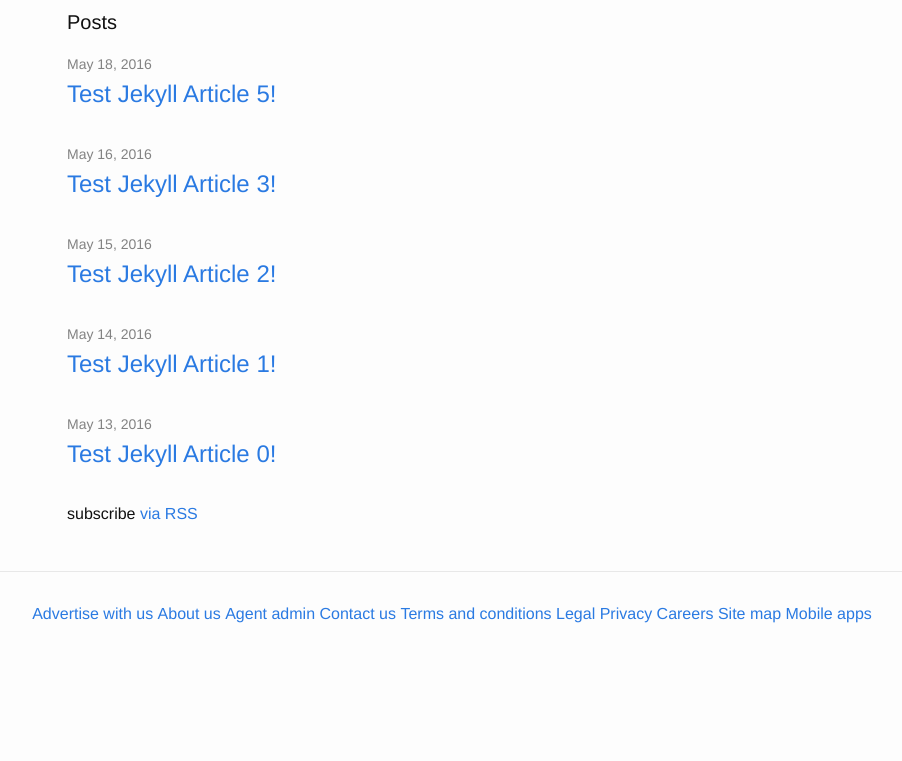
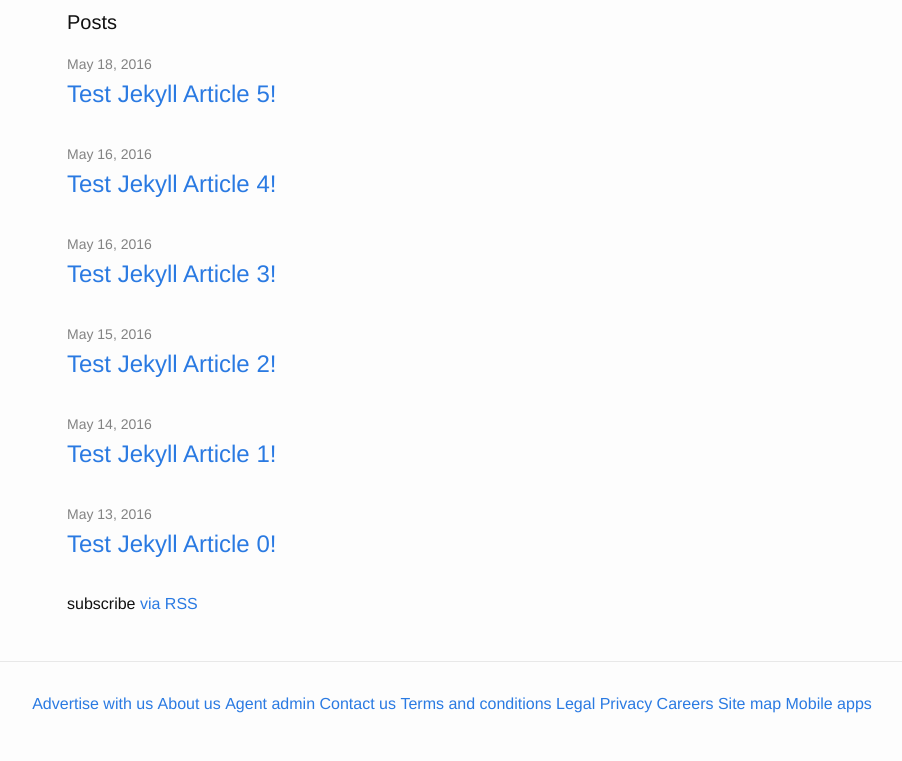
Before and after one commit to cuijiao/my-awesome-site, a Jekyll site: the page built from index.md, in a window 1280 px wide. Shown: the part 183-944 px from the top of the page, without its empty margins (203-1105 px from the left). Built offline with Jekyll 4.4.1, drawn with Linux system fonts in a browser that asks for light colours; a file with an impossible date is left out; before the commit the page ends 900 px from its top, so only the background shows below that.

Commit message:
fix wrong markdown file

```diff
--- a/_posts/2016-05-17-test-jekyll-article-4.markdown
+++ b/_posts/2016-05-17-test-jekyll-article-4.markdown
@@ -1,16 +1,12 @@
 ---
 title: Test Jekyll Article 4!
-date: {}
+date: 2016-05-16 02:58:37 Z
 categories:
   - investing
 layout: page
 published: true
 ---
-![wp.png]({{site.baseurl}}/_posts/wp.png)
-
 You’ll find this post in your `_posts` directory. Go ahead and edit it and re-build the site to see your changes. You can rebuild the site in many different ways, but the most common way is to run `jekyll serve`, which launches a web server and auto-regenerates your site when a file is updated.
-![github.png]({{site.baseurl}}/_posts/github.png)
-
 To add new posts, simply add a file in the `_posts` directory that follows the convention `YYYY-MM-DD-name-of-post.ext` and includes the necessary front matter. Take a look at the source for this post to get an idea about how it works.
 
 Jekyll also offers powerful support for code snippets:
--- a/_posts/2016-05-19-test-jekyll-article-6.markdown
+++ b/_posts/2016-05-19-test-jekyll-article-6.markdown
@@ -1,6 +1,6 @@
 ---
 title: Test Jekyll Article 6!
-date: {}
+date: 2016-05-19 02:58:37 Z
 published: false
 categories:
   - investing
```
